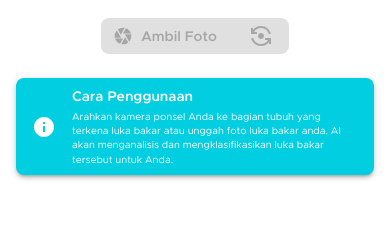
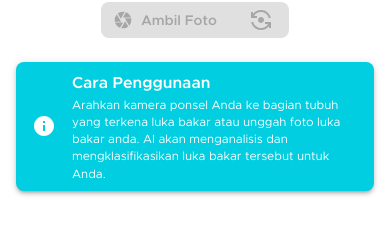
Before and after one commit to CC25-CF199/burnalyze-frontend, a React (Vite) app: page /detection/camera in a window 390 px wide. Shown: the part 425-658 px from the top of the page. Built offline with nearby package versions, Linux system fonts and the light colour scheme; no server answers.

Commit message:
fix(DragFileUpload): increase mobile height for drag area; update Card font sizes; adjust padding in Detection container

```diff
--- a/src/components/atoms/DragFileUpload/DragFileUpload.component.jsx
+++ b/src/components/atoms/DragFileUpload/DragFileUpload.component.jsx
@@ -35,7 +35,7 @@ const DragFileUploadComponent = ({ setUploadedImage }) => {
       sx={{
         '.ant-upload-drag': {
           height: {
-            xs: '120px', // mobile height
+            xs: '250px', // mobile height
             sm: '180px', // tablet height
             md: '200px', // desktop height
           },
--- a/src/components/molecules/Card/Card.component.jsx
+++ b/src/components/molecules/Card/Card.component.jsx
@@ -20,7 +20,7 @@ const Card = ({ title, content }) => {
         <Typography
           variant="subtitle2"
           sx={{
-            fontSize: { xs: '14px', md: '14px' },
+            fontSize: { xs: '16px', md: '16px' },
             fontWeight: 600,
             mb: 0.2,
           }}
@@ -29,7 +29,7 @@ const Card = ({ title, content }) => {
         </Typography>
         <Typography
           variant="body2"
-          sx={{ fontSize: { xs: '10px', md: '12px' } }}
+          sx={{ fontSize: { xs: '12px', md: '14px' } }}
         >
           {content}
         </Typography>
--- a/src/containers/Detection/Detection.container.jsx
+++ b/src/containers/Detection/Detection.container.jsx
@@ -51,10 +51,10 @@ const DetectionContainer = () => {
         flexDirection: 'column',
         justifyContent: 'space-between',
         padding: {
-          xs: 2,
-          sm: '16px 10em 16px 10em',
-          md: '16px 18em 16px 18em',
-          lg: '16px 26em 16px 26em',
+          xs: '2em 1em',
+          sm: '16px 10em',
+          md: '16px 18em',
+          lg: '16px 26em',
         },
         gap: { sm: '10px' },
       }}
```
